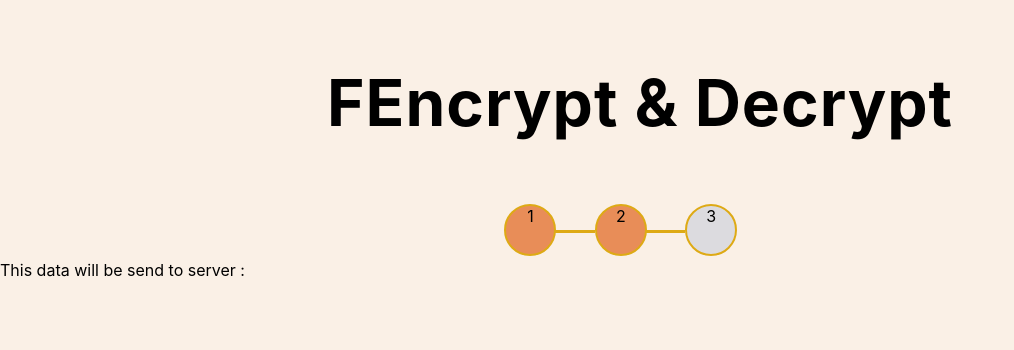
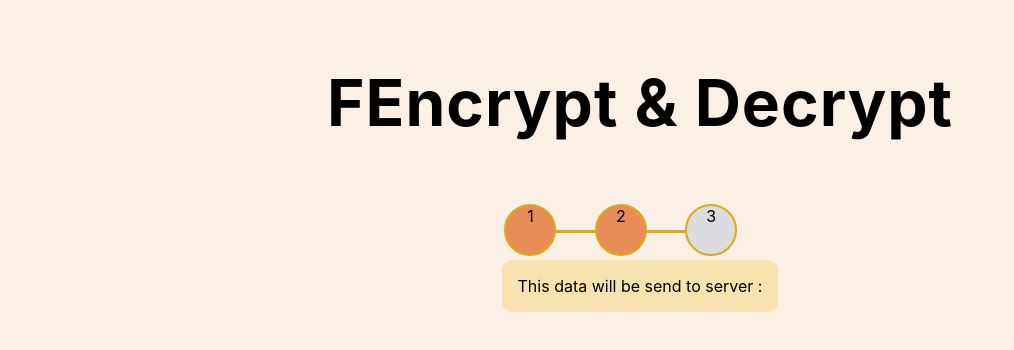
Before and after one commit to kamilwoloszyn/FEncrypt, a React (Create React App) app: page /send in a window 1280 px wide. Shown: the top 350 px of the page, without its empty margins (0-1014 px from the left). Built offline with nearby package versions, Linux system fonts and the light colour scheme.

Commit message:
Some styling to send module.

```diff
--- a/src/components/Send.tsx
+++ b/src/components/Send.tsx
@@ -2,7 +2,9 @@ import React,{useEffect,useContext} from "react";
 import styled from 'styled-components'
 import {useDispatch} from 'react-redux'
 import { SetStep } from '../redux/action';
-import { PasswordContext, PasswordState,ActionToDoContext, ActionToDo,FileUploadContext } from '../context/context';
+import { PasswordContext, PasswordState, ActionToDoContext, ActionToDo, FileUploadContext } from '../context/context';
+import { Col } from '../styles/layout/layout';
+import '../styles/scss/shared/modal.scss';
 
 interface Props {
   Active: boolean;
@@ -35,7 +37,13 @@ export const Send: React.FC<Props> = (Props) => {
   if (Props.Active) {
     return (
       <SendWrapper Show={Props.Show}>
-        This data will be send to server : {globalPassword.usedPassword} {globalAction.usedContext}
+        <Col className="responsive-justify-center">
+          <div className="modal-theme">
+            This data will be send to server : <b> {globalPassword.usedPassword} {globalAction.usedContext}</b>
+          </div>
+        </Col>
+
+
       </SendWrapper>
   )
   } else {
```
Also changed, not shown: 1 other file (tests, documents, lock files or other folders).
